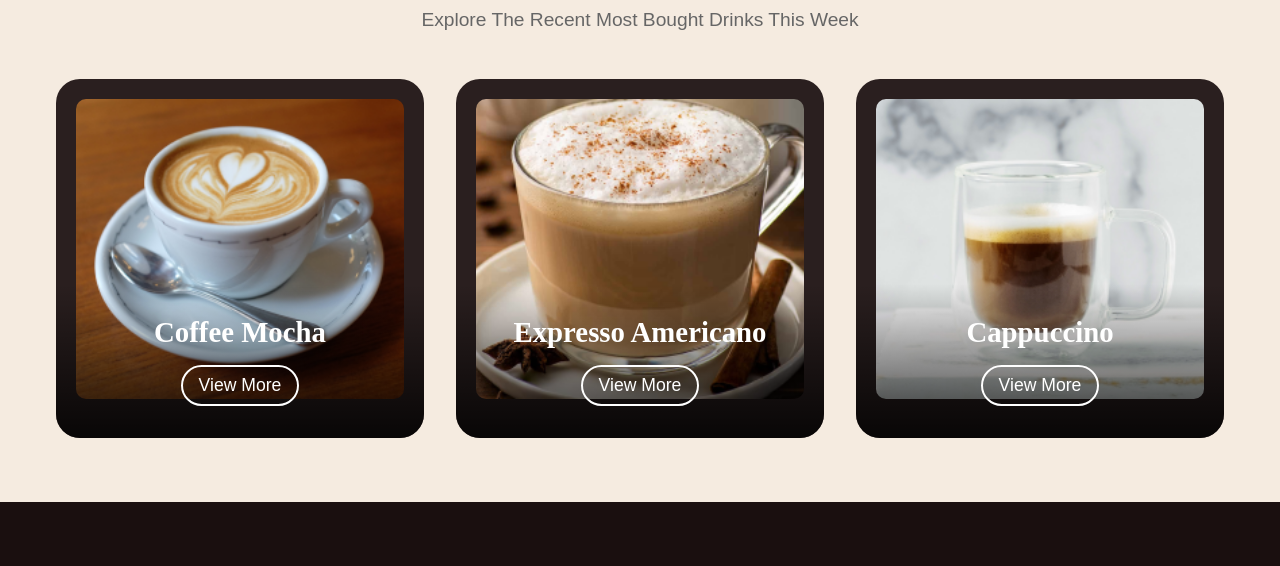
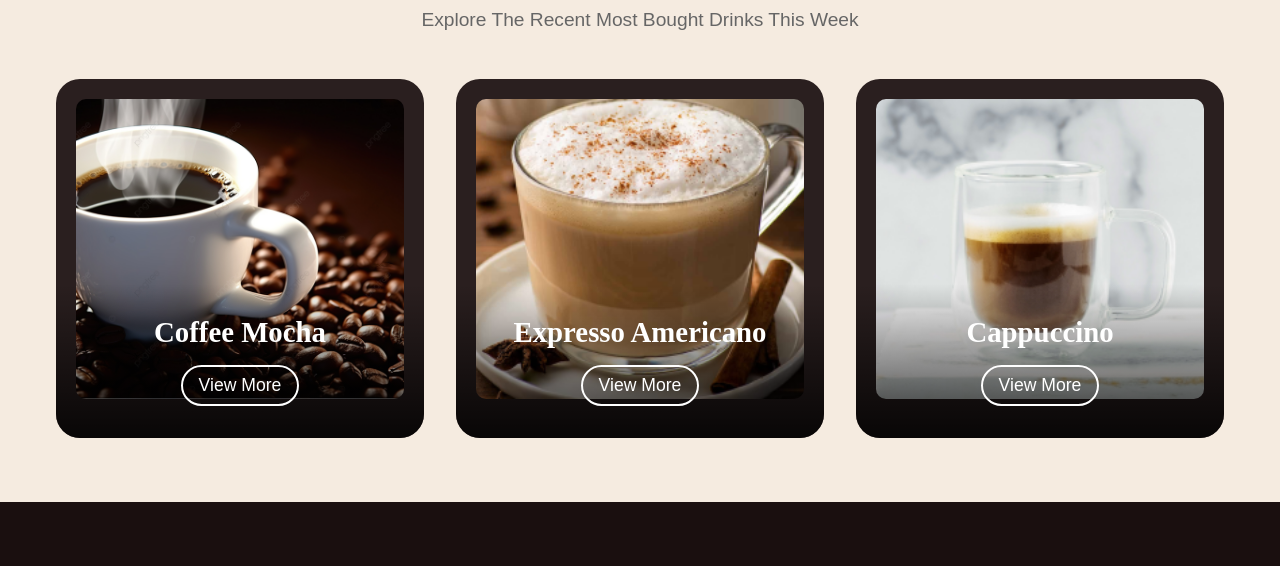
Before and after one commit to reagan13/coffee-landing-page, a plain HTML site: page products.html in a window 1280 px wide. Shown: the part 234-800 px from the top of the page. Drawn offline with Linux system fonts and the light colour scheme.

Commit message:
change path

```diff
--- a/products.html
+++ b/products.html
@@ -31,7 +31,8 @@
 			</p>
 			<div class="categories-grid">
 				<div class="category-card">
-					<img src="images/image1.png" alt="Coffee Mocha" />
+					<!-- <img src="images/image1.png" alt="Coffee Mocha" /> -->
+					<img src="images/index-heaven.png" alt="Coffee Heaven" />
 					<div class="category-content">
 						<h3>Coffee Mocha</h3>
 						<a href="#" class="view-more">View More</a>
```
